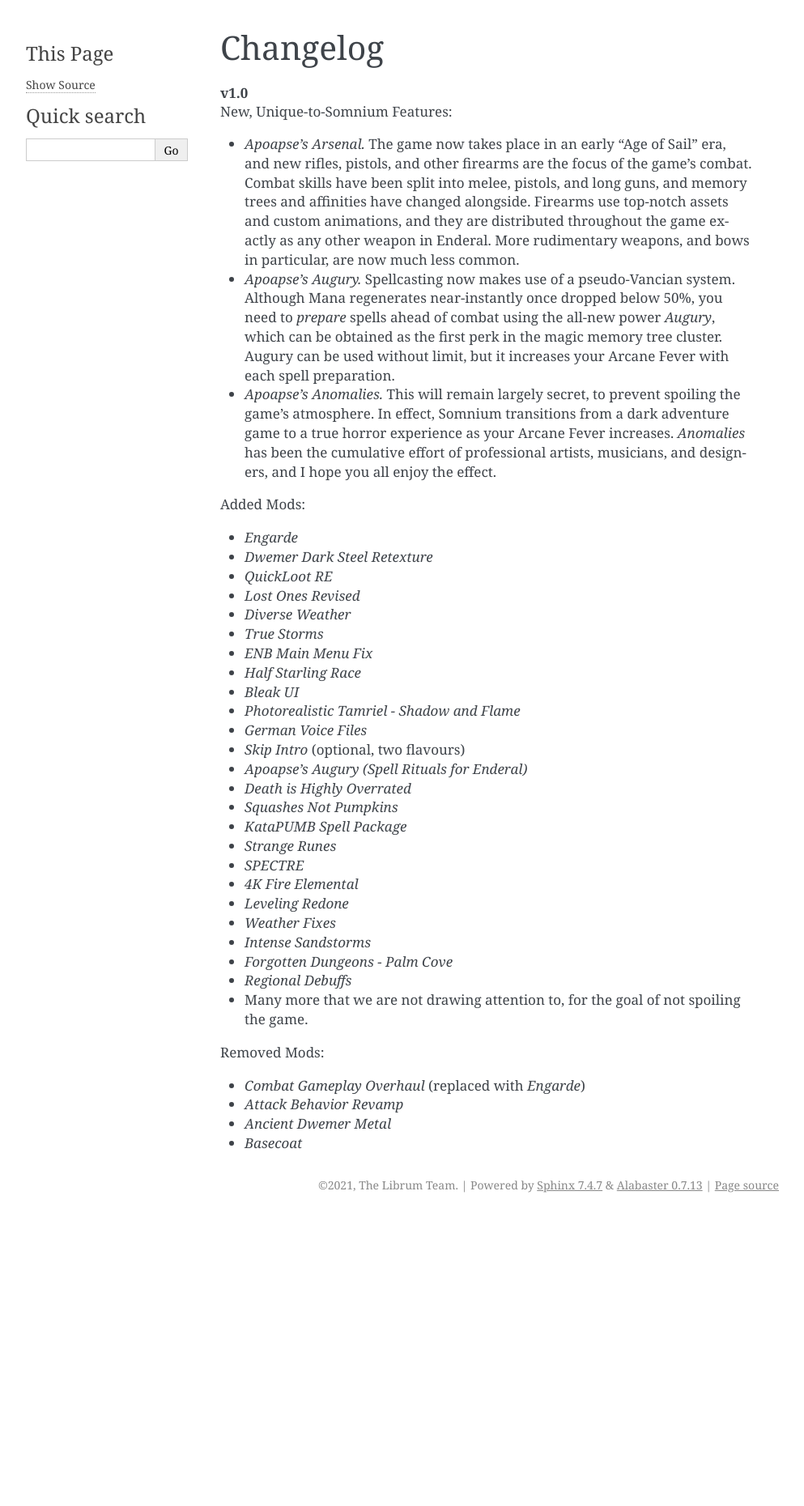
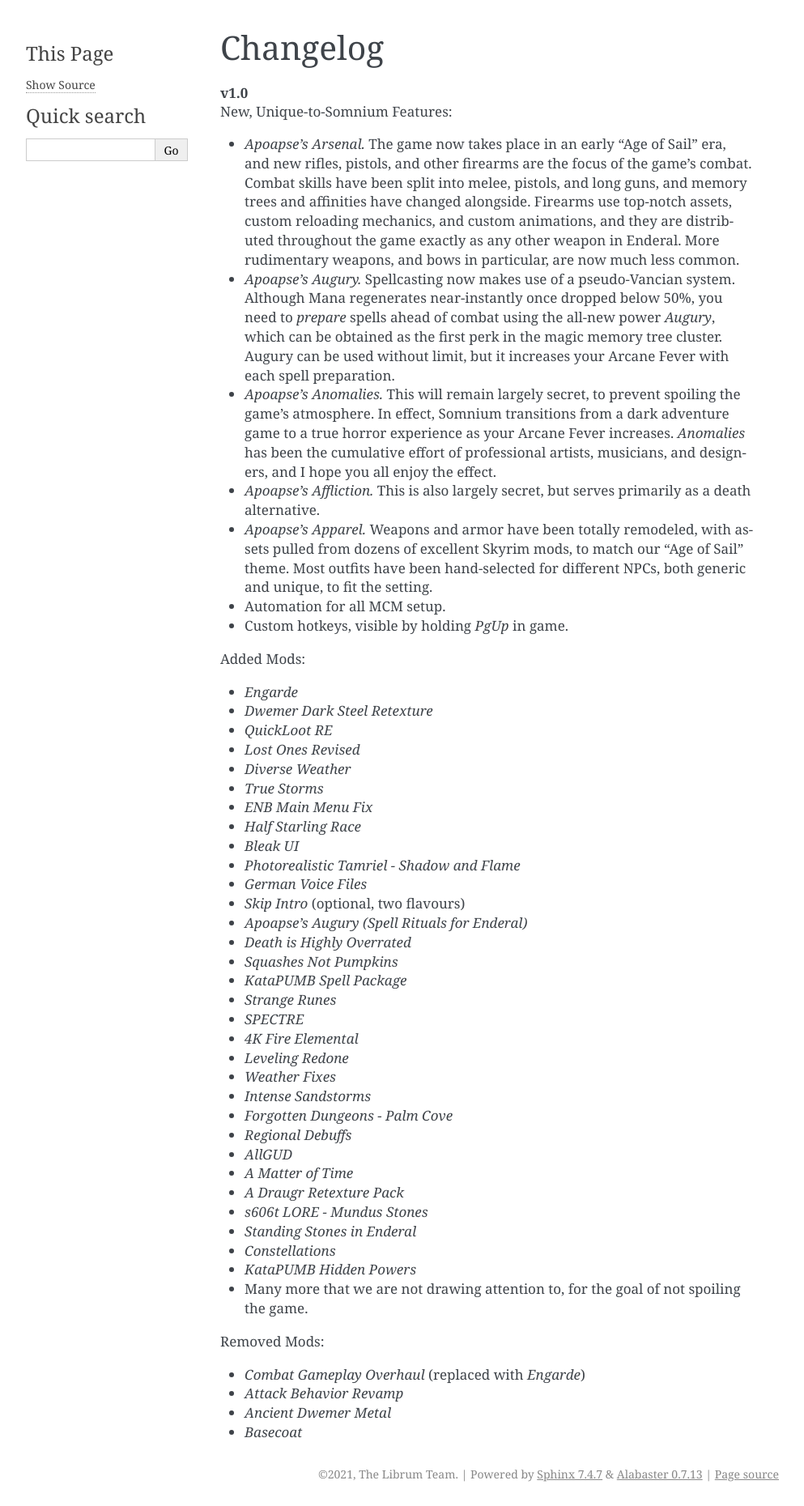
Before and after one commit to apoapse1/somnium-fur-enderal, a Sphinx documentation site: the page built from source/5_Changelog.rst, in a window 1280 px wide. Shown: the whole page at 81% size, without its empty margins (148-1141 px from the left). Built offline with Sphinx 7.4.7, drawn with Linux system fonts in a browser that asks for light colours; before the commit the page ends 1503 px from its top, so only the background shows below that.

Commit message:
updated changelog

```diff
--- a/source/5_Changelog.rst
+++ b/source/5_Changelog.rst
@@ -4,9 +4,13 @@
 | **v1.0**
 | New, Unique-to-Somnium Features:
 
-* *Apoapse's Arsenal.* The game now takes place in an early "Age of Sail" era, and new rifles, pistols, and other firearms are the focus of the game's combat. Combat skills have been split into melee, pistols, and long guns, and memory trees and affinities have changed alongside. Firearms use top-notch assets and custom animations, and they are distributed throughout the game exactly as any other weapon in Enderal. More rudimentary weapons, and bows in particular, are now much less common.
+* *Apoapse's Arsenal.* The game now takes place in an early "Age of Sail" era, and new rifles, pistols, and other firearms are the focus of the game's combat. Combat skills have been split into melee, pistols, and long guns, and memory trees and affinities have changed alongside. Firearms use top-notch assets, custom reloading mechanics, and custom animations, and they are distributed throughout the game exactly as any other weapon in Enderal. More rudimentary weapons, and bows in particular, are now much less common.
 * *Apoapse's Augury.* Spellcasting now makes use of a pseudo-Vancian system. Although Mana regenerates near-instantly once dropped below 50%, you need to *prepare* spells ahead of combat using the all-new power *Augury*, which can be obtained as the first perk in the magic memory tree cluster. Augury can be used without limit, but it increases your Arcane Fever with each spell preparation.
 * *Apoapse's Anomalies.* This will remain largely secret, to prevent spoiling the game's atmosphere. In effect, Somnium transitions from a dark adventure game to a true horror experience as your Arcane Fever increases. *Anomalies* has been the cumulative effort of professional artists, musicians, and designers, and I hope you all enjoy the effect.
+* *Apoapse's Affliction.* This is also largely secret, but serves primarily as a death alternative.
+* *Apoapse's Apparel.* Weapons and armor have been totally remodeled, with assets pulled from dozens of excellent Skyrim mods, to match our "Age of Sail" theme. Most outfits have been hand-selected for different NPCs, both generic and unique, to fit the setting.
+* Automation for all MCM setup.
+* Custom hotkeys, visible by holding *PgUp* in game.
 
 Added Mods:
 
@@ -34,6 +38,14 @@
 * *Intense Sandstorms*
 * *Forgotten Dungeons - Palm Cove*
 * *Regional Debuffs*
+* *AllGUD*
+* *A Matter of Time*
+* *A Draugr Retexture Pack*
+* *s606t LORE - Mundus Stones*
+* *Standing Stones in Enderal*
+* *Constellations*
+* *KataPUMB Hidden Powers*
+
 * Many more that we are not drawing attention to, for the goal of not spoiling the game.
 
 Removed Mods:
```
